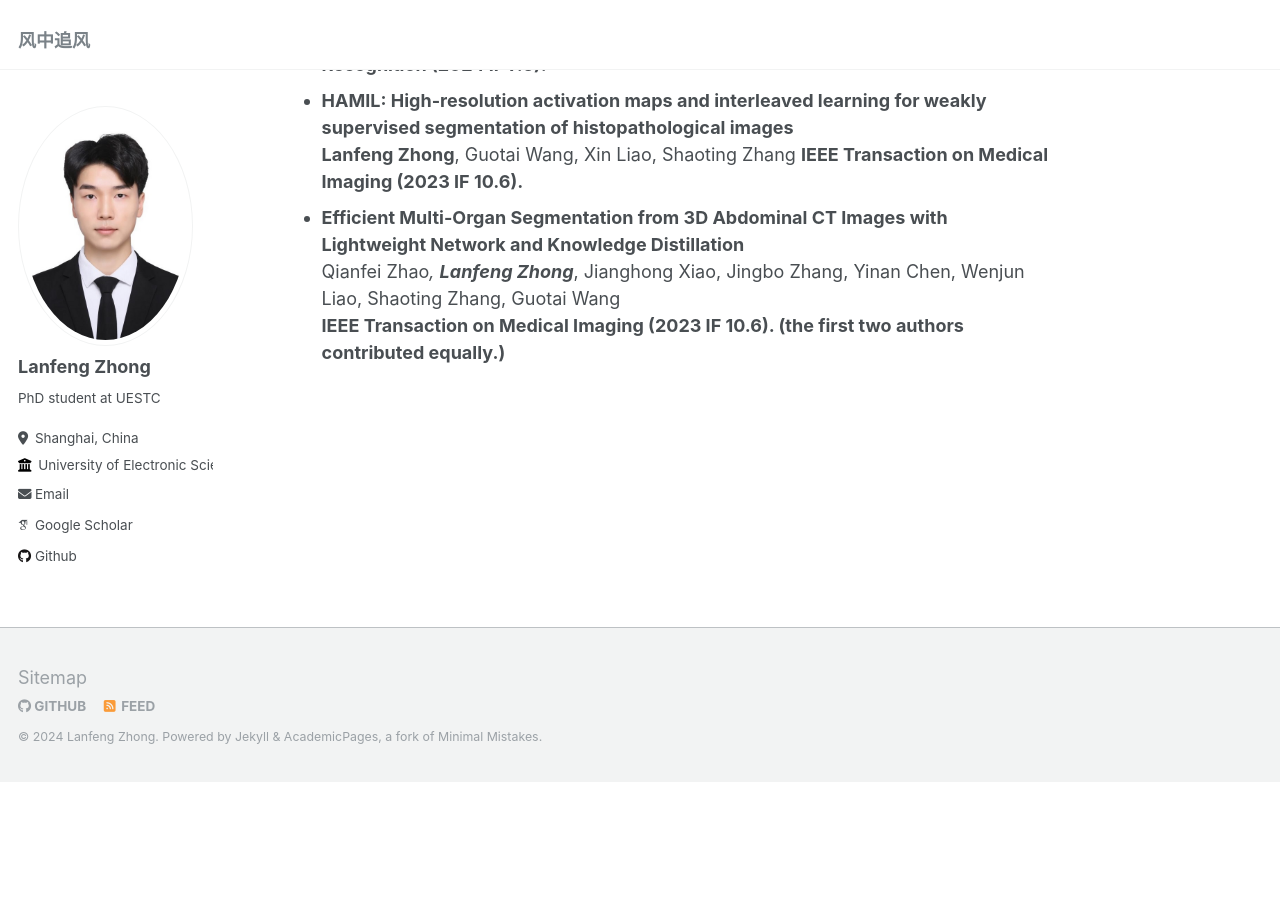
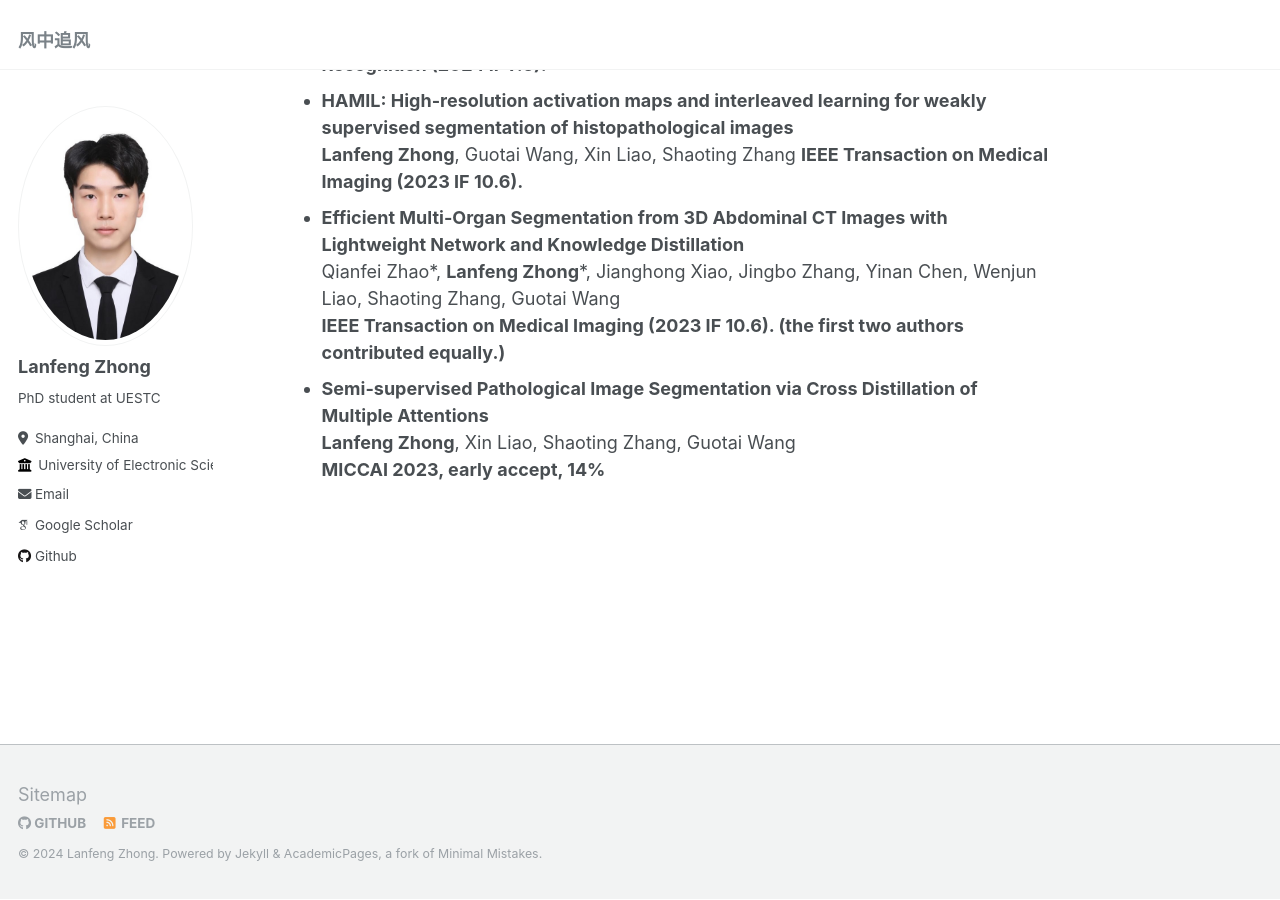
Before and after one commit to lanfz2000/lanfz2000.github.io, a Jekyll site: the page built from _pages/about.md, in a window 1280 px wide and 900 px high, scrolled down 817 px. Built offline with Jekyll 4.4.1, drawn with Linux system fonts in a browser that asks for light colours; some web fonts are replaced; before the commit the page ends 1600 px from its top, so only the background shows below that.

Commit message:
Update about.md

```diff
--- a/_pages/about.md
+++ b/_pages/about.md
@@ -31,5 +31,8 @@ About me
 **Lanfeng Zhong**, Guotai Wang, Xin Liao, Shaoting Zhang
 **IEEE Transaction on Medical Imaging (2023 IF 10.6).**
 - **Efficient Multi-Organ Segmentation from 3D Abdominal CT Images with Lightweight Network and Knowledge Distillation**
-Qianfei Zhao*, **Lanfeng Zhong***, Jianghong Xiao, Jingbo Zhang, Yinan Chen, Wenjun Liao, Shaoting Zhang, Guotai Wang
+Qianfei Zhao*, **Lanfeng Zhong**\*, Jianghong Xiao, Jingbo Zhang, Yinan Chen, Wenjun Liao, Shaoting Zhang, Guotai Wang
 **IEEE Transaction on Medical Imaging (2023 IF 10.6). (the first two authors contributed equally.)**
+- **Semi-supervised Pathological Image Segmentation via Cross Distillation of Multiple Attentions**
+**Lanfeng Zhong**, Xin Liao, Shaoting Zhang, Guotai Wang
+**MICCAI 2023, early accept, 14%**
```
